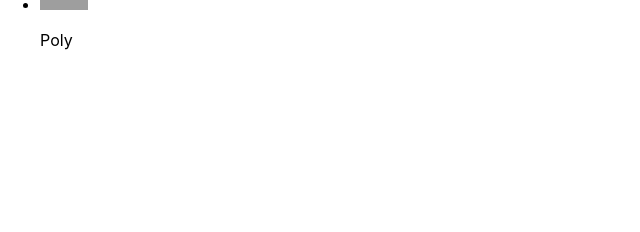
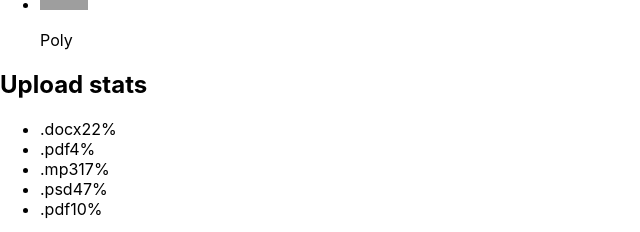
Before and after one commit to YuliaKhyzhuk/goit-react-hw-01-components, a React (Create React App) app: page / in a window 1280 px wide. Shown: the part 862-1094 px from the top of the page, without its empty margins (0-640 px from the left). Before the commit the page ends 928 px from the top, so only its background shows below. Built offline with nearby package versions, Linux system fonts and the light colour scheme; grey boxes are pictures that could not be loaded.

Commit message:
Added task 2 markup

```diff
--- a/package.json
+++ b/package.json
@@ -7,6 +7,7 @@
     "@testing-library/jest-dom": "^5.16.3",
     "@testing-library/react": "^12.1.4",
     "@testing-library/user-event": "^13.5.0",
+    "prop-types": "^15.8.1",
     "react": "^18.1.0",
     "react-dom": "^18.1.0",
     "react-scripts": "^5.0.1",
--- a/src/components/App.jsx
+++ b/src/components/App.jsx
@@ -1,8 +1,12 @@
-import { ProfileList } from './ProfileList/ProfileList';
+// import { ProfileList } from './ProfileList/ProfileList';
+import { ProfileCard } from 'components/ProfileCard/ProfileCard';
 import user from '../data/user.json';
 
 import { FriendList } from "./FriendList/FriendList";
 import friends from '../data/friends.json';
+
+import { Statistics } from './Statistics/Statistics';
+import data from '../data/data.json';
 
 // export const App = () => {
 //   return (
@@ -12,9 +16,25 @@ import friends from '../data/friends.json';
 //   );
 // };
 
+// export const App = () => {
+//   return (<>
+//   <ProfileList user={user} />
+//   <FriendList friends={friends} />
+//   </>);
+// };
+
+
 export const App = () => {
   return (<>
-  <ProfileList user={user} />
+  <ProfileCard
+        username={user.name}
+        tag={user.tag}
+        location={user.location}
+        avatar={user.avatar}
+        followers={user.stats.followers}
+        views={user.stats.views}
+        likes={user.stats.likes} />
   <FriendList friends={friends} />
+  <Statistics stats={data} title={"Upload stats"} />
   </>);
 };
--- a/src/components/FriendCard/FriendCard.jsx
+++ b/src/components/FriendCard/FriendCard.jsx
@@ -1,3 +1,5 @@
+import PropTypes from 'prop-types';
+
 export const FriendCard = ({ friend: { avatar, name, isOnline } }) => {
   return (
     <div>
@@ -7,3 +9,11 @@ export const FriendCard = ({ friend: { avatar, name, isOnline } }) => {
     </div>
   );
 };
+
+FriendCard.propTypes = {
+    friend: PropTypes.shape({
+      avatar: PropTypes.string.isRequired,
+      name: PropTypes.string.isRequired,
+      isOnline: PropTypes.string.isRequired,
+    }).isRequired,
+};
--- a/src/components/FriendList/FriendList.jsx
+++ b/src/components/FriendList/FriendList.jsx
@@ -1,8 +1,9 @@
+import PropTypes from 'prop-types';
 import { FriendCard } from 'components/FriendCard/FriendCard';
 
 export const FriendList = ({ friends }) => {
   return (
-    <ul>
+    <ul className="friend-list">
       {friends.map(friend => (
         <li key={friend.id}>
           <FriendCard friend={friend} />
@@ -11,3 +12,13 @@ export const FriendList = ({ friends }) => {
     </ul>
   );
 };
+
+
+// FriendList.propTypes = {
+//     id: PropTypes.number.isRequired,
+// }
+// Запитання до ментора: так норм вказати id в prop-types? Чи треба деструктузизувати
+
+FriendList.propTypes = {
+    friends: PropTypes.array.isRequired,
+}
--- a/src/components/ProfileList/ProfileList.jsx
+++ b/src/components/ProfileList/ProfileList.jsx
@@ -1,29 +1,17 @@
-import { ProfileCard } from 'components/ProfileCard/ProfileCard';
+// import { ProfileCard } from 'components/ProfileCard/ProfileCard';
 
-export const ProfileList = ({ user }) => {
-  return (
-    <div>
-      <ProfileCard
-        username={user.name}
-        tag={user.tag}
-        location={user.location}
-        avatar={user.avatar}
-        followers={user.stats.followers}
-        views={user.stats.views}
-        likes={user.stats.likes}
-      />
-    </div>
-  );
-};
-
-// export const ProfileList = ({user}) => {
+// export const ProfileList = ({ user }) => {
 //   return (
-//     <ul>
-//       {user => (
-//         <li key={user.tag}>
-//           <ProfileCard user={user} />
-//         </li>
-//       )}
-//     </ul>
+//     <div>
+//       <ProfileCard
+//         username={user.name}
+//         tag={user.tag}
+//         location={user.location}
+//         avatar={user.avatar}
+//         followers={user.stats.followers}
+//         views={user.stats.views}
+//         likes={user.stats.likes}
+//       />
+//     </div>
 //   );
 // };
--- /dev/null
+++ b/src/components/Statistics/Statistics.jsx
@@ -0,0 +1,22 @@
+import PropTypes from 'prop-types';
+
+export const Statistics = ({ stats, title }) => {
+  return (
+    <section className="statistics">
+      {title.length > 0 && <h2 className="title">{title}</h2>}
+      <ul className="stat-list">
+      {stats.map(({id, label, percentage}) => (
+
+        <li className="item" key={id}>
+          <span className="label">{label}</span>
+          <span className="percentage">{percentage}%</span>
+        </li>))}</ul>
+
+    </section>
+  );
+};
+
+Statistics.propTypes = {
+    stats: PropTypes.array.isRequired,
+    title: PropTypes.string
+}
```
Also changed, not shown: 1 other file (tests, documents, lock files or other folders).
